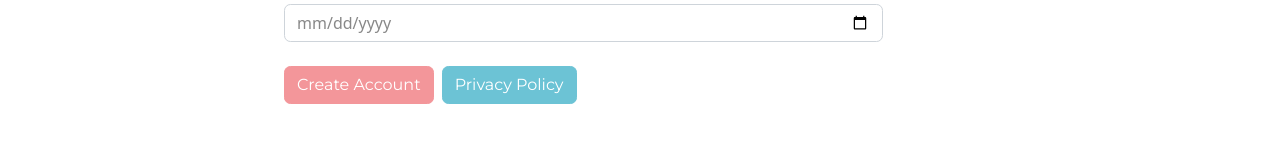
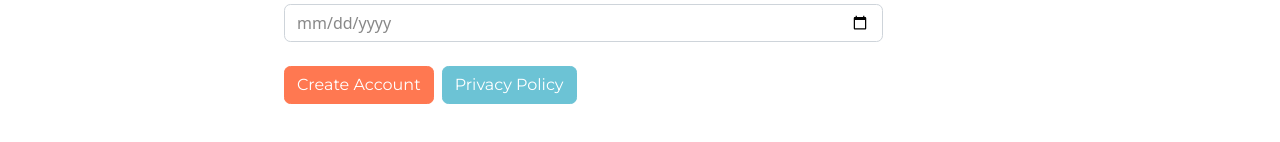
Before and after one commit to klaidaazizi/MBTA-WebApp, a React (Create React App) app: page /register/admin in a window 1280 px wide. Shown: the part 346-488 px from the top of the page. Built offline with nearby package versions, Linux system fonts and the light colour scheme; no server answers.

Commit message:
Minor aesthetic changes

```diff
--- a/src/components/login-screen/index.js
+++ b/src/components/login-screen/index.js
@@ -42,7 +42,7 @@ const Login = () => {
             <div className="button-container">
                 <Button className="btn btn-primary mt-2" onClick={logIn} >Log In</Button>
                 <div>
-                    Don't have an account? <Link to={'/register'} className="btn btn-secondary me-2" >Create Account</Link>
+                    Don't have an account? <Link to={'/register'} className="btn btn-danger me-2" >Create Account</Link>
             </div>
             </div>
             </form>
--- a/src/components/register-screen/admin-registration.js
+++ b/src/components/register-screen/admin-registration.js
@@ -81,7 +81,7 @@ const AdminRegistration = () => {
                     </div>
                     <br/>
                     <div className="button-container">
-                        <Button className="btn btn-secondary me-2" onClick={createAccount} >Create Account</Button>
+                        <Button className="btn btn-danger me-2" onClick={createAccount} >Create Account</Button>
                         <Link onClick={() => changeHighlight(dispatch, 'privacy')} to='/policy' className="btn btn-info">Privacy Policy</Link>
                     </div>
                 </form>
--- a/src/components/register-screen/commuter-register.js
+++ b/src/components/register-screen/commuter-register.js
@@ -111,7 +111,7 @@ const CommuterRegister = () => {
                     </div>
                     <br/>
                     <div className="button-container">
-                        <Button className="btn btn-secondary me-2" onClick={createAccount} >Create Account</Button>
+                        <Button className="btn btn-danger me-2" onClick={createAccount} >Create Account</Button>
                         <Link onClick={() => changeHighlight(dispatch, 'privacy')} to='/policy' className="btn btn-info">Privacy Policy</Link>
                     </div>
                 </form>
--- a/src/components/register-screen/conductor-registration.js
+++ b/src/components/register-screen/conductor-registration.js
@@ -101,7 +101,7 @@ const ConductorRegistration = () => {
                     {/*</div>*/}
                     <br/>
                     <div className="button-container">
-                        <Button className="btn btn-secondary me-2" onClick={createAccount} >Create Account</Button>
+                        <Button className="btn btn-danger me-2" onClick={createAccount} >Create Account</Button>
                         <Link onClick={() => changeHighlight(dispatch, 'privacy')} to='/policy' className="btn btn-info">Privacy Policy</Link>
                     </div>
                 </form>
```
